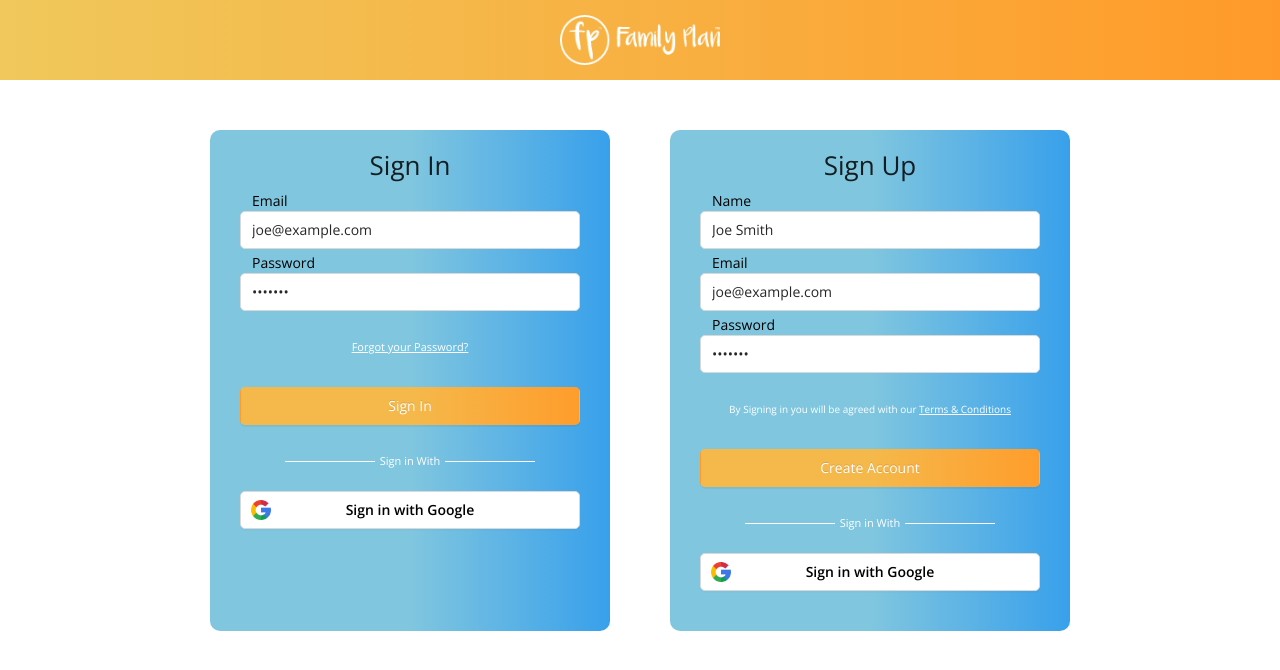
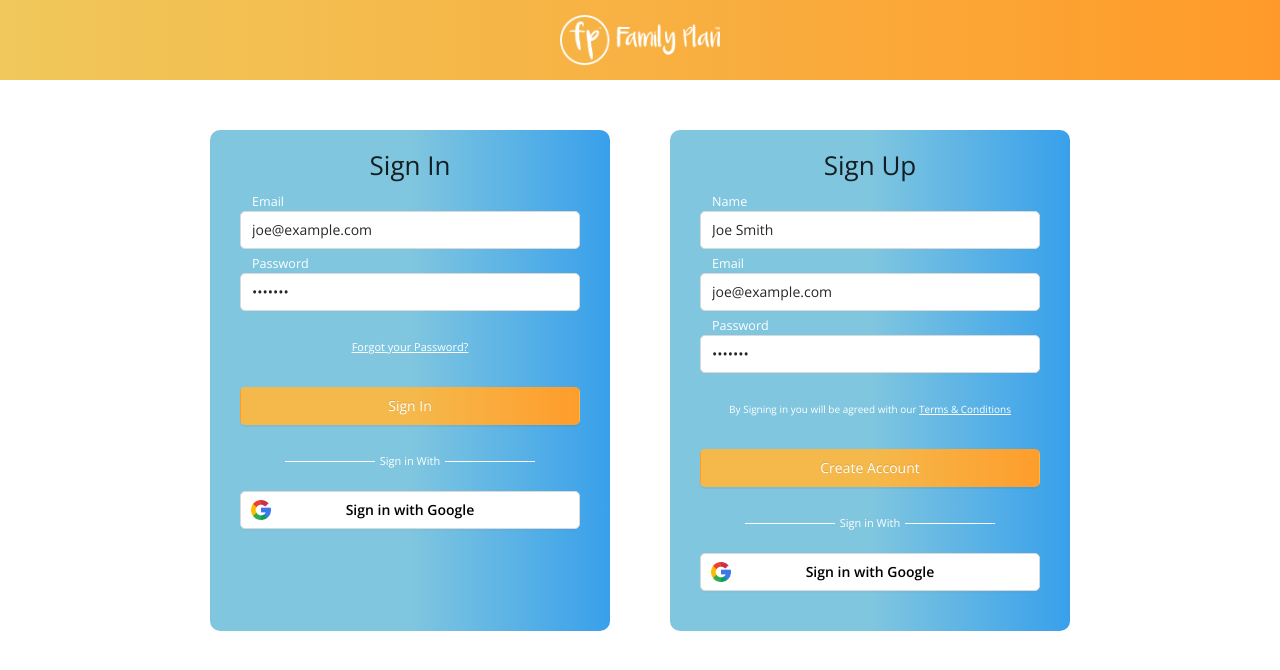
Before and after one commit to fahadcoddle/family-plan-web, a React (Create React App) app: page / in a window 1280 px wide. Shown: the top 670 px of the page. Built offline with nearby package versions, Linux system fonts and the light colour scheme.

Commit message:
float text color change

```diff
--- a/src/Signin/Signin.scss
+++ b/src/Signin/Signin.scss
@@ -253,10 +253,10 @@
 
 .ant-input + .label-float,
 .ant-input + .label-float {
-    font-size: 100%;
+    font-size: 90%;
     transform: translate3d(0, -125%, 0);
     opacity: 1;
-    color: #000;
+    color: #fff;
 }
 
 @media (min-width: 1920px) {
```
